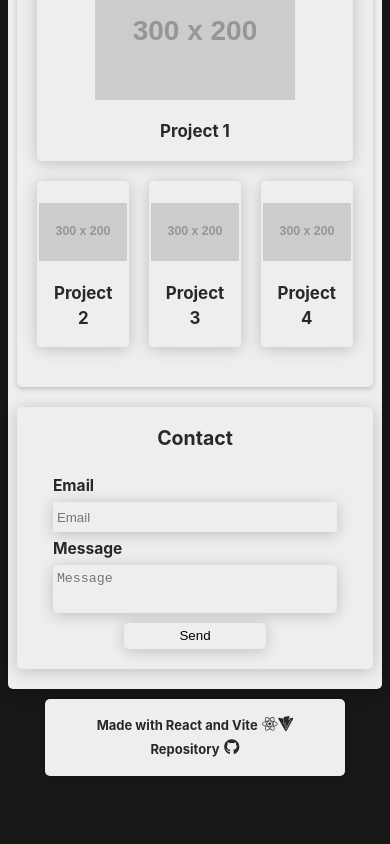
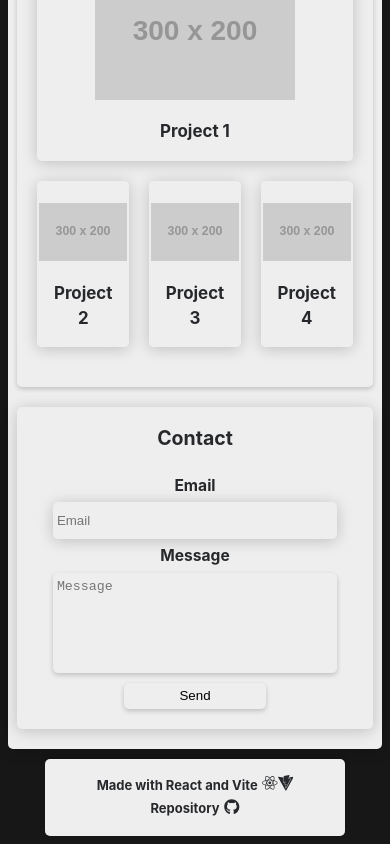
Before and after one commit to EnzoLy/portfolio-react, a React (Vite) app: page / in a window 390 px wide. Shown: the part 536-1380 px from the top of the page. Before the commit the page ends 1320 px from the top, so only its background shows below. Built offline with nearby package versions, Linux system fonts and the light colour scheme.

Commit message:
added breakpoint for mobile and simplify border-radius

```diff
--- a/src/components/container/contact/styles.module.scss
+++ b/src/components/container/contact/styles.module.scss
@@ -19,14 +19,23 @@ form.contact {
   margin: auto;
   margin-bottom: 20px;
 }
+form span {
+  color: $secondary-color;
+  font-size: 1.2em;
+  margin-bottom: 5px;
+  margin-top: 5px;
+  font-weight: bold;
+  text-align: center;
+}
 .contact input {
   background-color: $primary-color;
   -webkit-appearance: none;
   outline: none;
   border: 2px solid $primary-color;
   box-shadow: 0px 2px 15px 0px rgba(0, 0, 0, 0.2);
-  height: 4ch;
+  height: 5ch;
   transition: 0.5s;
+  border-radius: 5px;
 }
 .contact textarea {
   resize: none;
@@ -34,40 +43,26 @@ form.contact {
   -webkit-appearance: none;
   outline: none;
   border: 2px solid $primary-color;
-  box-shadow: 0px 2px 15px 0px rgba(0, 0, 0, 0.2);
+  box-shadow: 0px 2px 5px 0px rgba(0, 0, 0, 0.2);
   margin-bottom: 10px;
   border-radius: 5px;
   transition: 0.5s;
-}
-.contact textarea:focus {
-  border: 2px solid rgba(0, 0, 0, 0.2);
-}
-.contact input:focus {
-  border: 2px solid rgba(0, 0, 0, 0.2);
-}
-form span {
-  color: $secondary-color;
-  font-size: 1.2em;
-  margin-bottom: 5px;
-  margin-top: 5px;
-  font-weight: bold;
-}
-
-@media (min-width: 520px) {
-  form.contact {
-    width: 50%;
-  }
+  border-radius: 5px;
+  height: 100px;
 }
 .contact button {
   margin: auto;
   width: 50%;
   background-color: $primary-color;
   border: 2px solid $primary-color;
-  box-shadow: 0px 2px 15px 0px rgba(0, 0, 0, 0.2);
+  box-shadow: 0px 2px 5px 0px rgba(0, 0, 0, 0.2);
   border-radius: 5px;
   cursor: pointer;
   transition: 0.3s;
+  border-radius: 5px;
 }
-.contact button:hover {
-  border: 2px solid rgba(0, 0, 0, 0.2);
+@media (min-width: 520px) {
+  form.contact {
+    width: 50%;
+  }
 }
```
